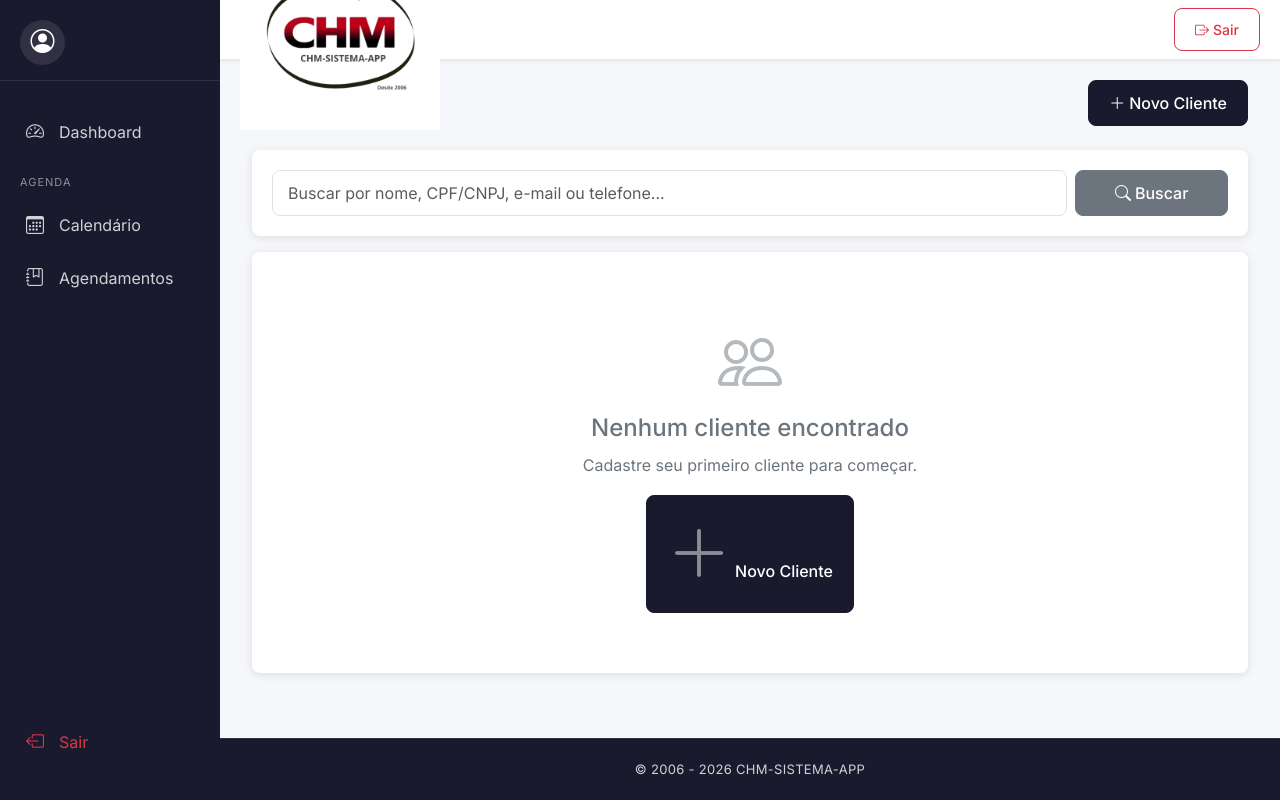
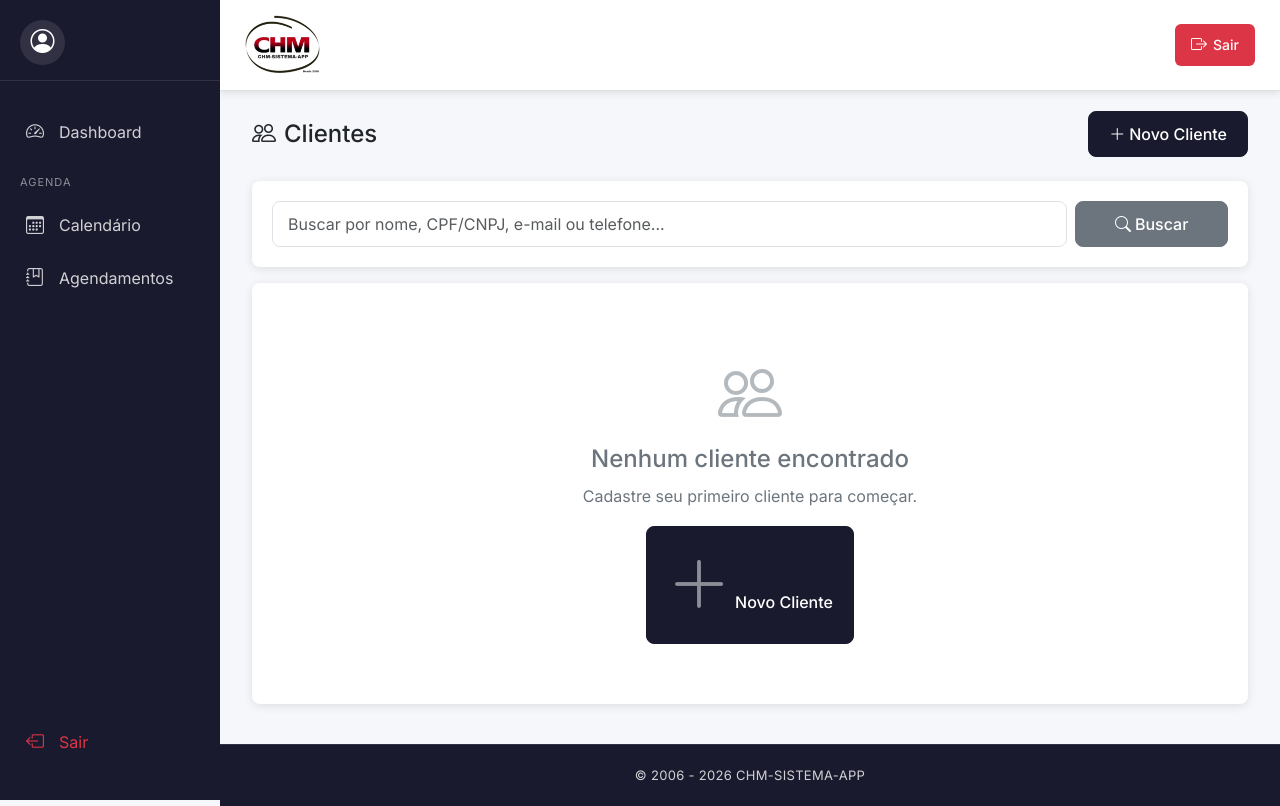
Before and after one commit to chmtransportes/chm-sistema, a PHP site: the page made by app/views/clients/index.php in a window 1280 px wide. Run offline with PHP 8.4, Linux system fonts and the light colour scheme; the template is opened without the code that fills it, so the values that code supplies are empty; some libraries are stand-ins or nearby versions.

Commit message:
v2.7.9 - Novo header: logo esquerda, botão sair direita, fundo branco - Novo logo CHM-SISTEMA-APP 602x474

```diff
--- a/app/VERSION.txt
+++ b/app/VERSION.txt
@@ -1,3 +1,3 @@
-CHM-SISTEMA VERSION: 2.7.8
-Date: 2026-01-02
-Last deployed by: Cascade (SWE-1.5)
+CHM-SISTEMA VERSION: 2.7.9
+Date: 2026-01-03
+Last deployed by: Cascade (claude-sonnet-4-20250514)
--- a/app/assets/css/app.css
+++ b/app/assets/css/app.css
@@ -173,119 +173,82 @@ body {
 }
 
 /* ============================================
-   TOP HEADER - LIMPO E SEM DUPLICAÇÃO
+   CABEÇALHO NOVO - LIMPO
    @author ch-mestriner (https://ch-mestriner.com.br)
    @date 02/01/2026
    ============================================ */
 
-/* Header Base */
-.top-header {
+.site-header {
+    background: #ffffff;
+    border-bottom: 1px solid #e0e0e0;
+    box-shadow: 0 2px 8px rgba(0, 0, 0, 0.1);
+    position: sticky;
+    top: 0;
+    z-index: 100;
+}
+
+.header-container {
     display: flex;
     align-items: center;
     justify-content: space-between;
-    padding: 0 20px;
-    height: 70px;
-    background: #fff;
-    border-bottom: 1px solid #e9ecef;
-    position: sticky;
-    top: 0;
-    left: 0;
-    right: 0;
-    z-index: 1000;
-    box-shadow: 0 1px 3px rgba(0,0,0,0.08);
+    padding: 15px 25px;
+    max-width: 100%;
 }
 
-/* Logo */
-.top-header-logo {
-    display: flex;
-    align-items: center;
+.header-left {
     flex-shrink: 0;
 }
 
-.top-header-logo img {
-    width: 180px;
-    height: auto;
+.header-right {
+    flex-shrink: 0;
+}
+
+.btn-sair {
+    display: inline-flex;
+    align-items: center;
+    gap: 6px;
+    padding: 8px 16px;
+    background: #dc3545;
+    color: #fff;
+    border: none;
+    border-radius: 6px;
+    font-size: 14px;
+    font-weight: 500;
+    text-decoration: none;
+    transition: background 0.2s ease;
+}
+
+.btn-sair:hover {
+    background: #c82333;
+    color: #fff;
+    text-decoration: none;
+}
+
+.btn-sair i {
+    font-size: 16px;
+}
+
+.header-logo {
+    height: 60px;
+    width: auto;
+    max-width: 180px;
     object-fit: contain;
 }
 
-/* Spacer */
-.top-header-spacer {
-    flex: 1;
-}
-
-/* Desktop Logout */
-.top-header-logout {
-    display: flex;
-    align-items: center;
-}
-
-/* Mobile Hamburger */
-.top-header-hamburger {
-    display: flex;
-    flex-direction: column;
-    justify-content: center;
-    align-items: center;
-    width: 40px;
-    height: 40px;
-    padding: 8px;
-    background: transparent;
-    border: 2px solid var(--primary);
-    border-radius: 6px;
-    cursor: pointer;
-    gap: 4px;
-    flex-shrink: 0;
-}
-
-.top-header-hamburger span {
-    display: block;
-    width: 18px;
-    height: 2px;
-    background: var(--primary);
-    border-radius: 2px;
-    transition: all 0.2s ease;
-}
-
-.top-header-hamburger:active {
-    background: var(--primary);
-}
-
-.top-header-hamburger:active span {
-    background: #fff;
-}
-
-/* Main content - compensar header fixo */
-.main-content {
-    padding-top: 78px;
-}
-
 /* Mobile */
-@media (max-width: 991.98px) {
-    .top-header {
-        padding: 0 16px;
-        height: 60px;
+@media (max-width: 768px) {
+    .header-container {
+        padding: 10px 15px;
     }
 
-    .top-header-logo img {
-        width: 120px;
+    .header-logo {
+        height: 45px;
+        max-width: 140px;
     }
 
-    .main-content {
-        padding-top: 68px;
-    }
-}
-
-/* Desktop */
-@media (min-width: 992px) {
-    .top-header {
-        height: 60px;
-    }
-
-    .top-header-logo img {
-        width: 200px;
-    }
-
-    .main-content {
-        padding-top: 68px;
+    .btn-sair {
+        padding: 6px 12px;
+        font-size: 13px;
     }
 }
 
--- a/app/views/layouts/main.php
+++ b/app/views/layouts/main.php
@@ -149,29 +149,22 @@ $csrfToken = Session::getCsrfToken();
 
     <!-- Main Content -->
     <main id="main-content" class="main-content">
-        <!-- Top Header -->
-        <header class="top-header">
-            <!-- Logo -->
-            <a href="<?= APP_URL ?>dashboard" class="top-header-logo">
-                <img src="<?= ASSETS_URL ?>img/logo-chm.png" alt="CHM Transportes">
-            </a>
-
-            <!-- Spacer -->
-            <div class="top-header-spacer"></div>
-
-            <!-- Desktop: Logout -->
-            <div class="top-header-logout desktop-only">
-                <a href="<?= APP_URL ?>logout" class="btn btn-outline-danger btn-sm">
-                    <i class="bi bi-box-arrow-right me-1"></i>Sair
-                </a>
+        <!-- CABEÇALHO NOVO - Fundo Branco -->
+        <header class="site-header">
+            <div class="header-container">
+                <!-- Logo (Esquerda) -->
+                <div class="header-left">
+                    <a href="<?= APP_URL ?>dashboard">
+                        <img src="<?= ASSETS_URL ?>img/logo-chm.png" alt="CHM Sistema" class="header-logo">
+                    </a>
+                </div>
+                <!-- Botão Sair (Direita) -->
+                <div class="header-right">
+                    <a href="<?= APP_URL ?>logout" class="btn-sair">
+                        <i class="bi bi-box-arrow-right"></i> Sair
+                    </a>
+                </div>
             </div>
-
-            <!-- Mobile: Hamburger -->
-            <button class="top-header-hamburger mobile-only" onclick="toggleSidebar()" aria-label="Menu">
-                <span></span>
-                <span></span>
-                <span></span>
-            </button>
         </header>
 
         <!-- Flash Messages -->
```
Also changed, not shown: other parts of app/assets/css/app.css (+3 -114 lines), app/assets/images/chm-logo.png (deleted), app/assets/img/logo-chm-topo.png (deleted), app/assets/img/logo-chm.png, app/assets/img/logo-header.png (deleted).
